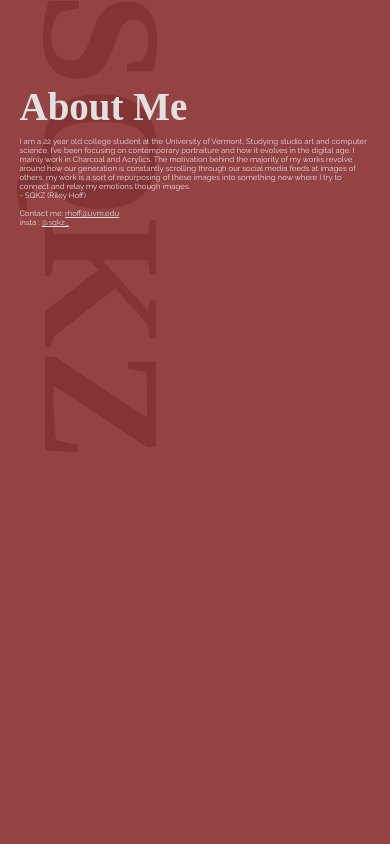
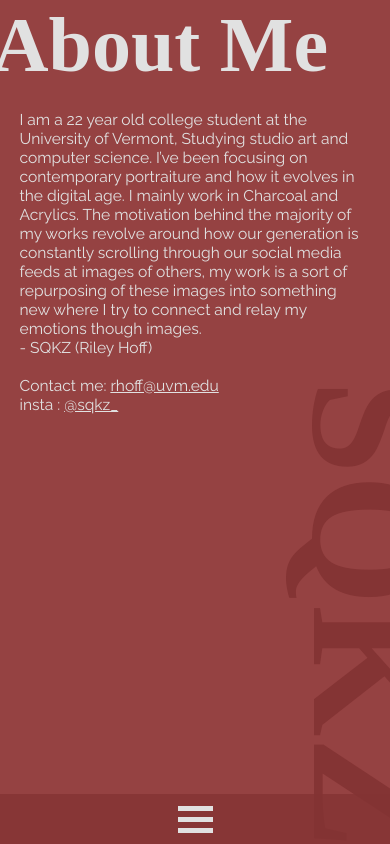
Before and after one commit to rileyhoff/sqkz_portfolio, a PHP site: page /aboutMe.php in a window 390 px wide. Run offline with PHP 8.4, Linux system fonts and the light colour scheme; some web fonts are replaced.

Commit message:
add style for mobile layouts/navigation

```diff
--- a/nav.php
+++ b/nav.php
@@ -18,5 +18,6 @@
             <img src="images/instaIcon.png" alt="instagram" id="insta">
         </a>
     </div>
+    <div id="navMblBottom" class="navMblBottom"></div>
     <div id="navMblOverlay" class="navMblOverlay"></div>
 </nav>
--- a/script.js
+++ b/script.js
@@ -41,4 +41,5 @@ function mobileIcon(x) {
     x.classList.toggle("change");
     document.getElementById("navMblOverlay").classList.toggle("show");
     document.getElementById("upperNav").classList.toggle("show");
+    document.getElementById("navMblBottom").classList.toggle("show");
 }
--- a/style.css
+++ b/style.css
@@ -340,6 +340,7 @@ body.altPage h2{
     font-family: 'Rozha One', serif;
     font-size: 10vw;
     margin: 10vh 0 0 0;
+    z-index: -10;
 }
 body.altPage p{
     font-family: 'Raleway', sans-serif;
@@ -391,12 +392,30 @@ html.is-animating .transition-swipe{
     nav div#lowerNav{
         display: none;
     }
+    div#navMblBottom {
+        width: 100vw;
+        position: fixed;
+        bottom: 0;
+        left: 0;
+        height: 50px;
+        background-color: #E1E1E1;
+        opacity: .8;
+        z-index: 300;
+    }
+    body.altPage div#navMblBottom{
+        background-color: #843434;
+    }
+    div.navMblBottom.show {
+        display: none;
+    }
     nav div.mobileIcon {
         display: inline-block;
         cursor: pointer;
         position: fixed;
-        top: 3px;
-        right: 5vw;
+        bottom: 5px;
+        left: 50%;
+        margin-left: -17.5px;
+        z-index: 600;
     }
     .bar1, .bar2, .bar3 {
         width: 35px;
@@ -405,6 +424,9 @@ html.is-animating .transition-swipe{
         margin: 6px 0;
         transition: 0.4s;
       }
+    body.altPage .bar1, body.altPage .bar2, body.altPage .bar3{
+          background-color: #E1E1E1;
+    }
       /* Rotate first bar */
     .change .bar1 {
         -webkit-transform: rotate(-45deg) translate(-9px, 6px) ;
@@ -426,11 +448,24 @@ html.is-animating .transition-swipe{
         display: none;
     }
     h1 {
+        position: fixed;
         top: -15px;
+        left: 50%;
+        margin-left: -67px;
         display: inline-block;
-        padding-left: 5vw;
         font-size: 40pt;
+        z-index: 150;
+    }
+    h1.verticalTitle{
         position: fixed;
+        top: -15px;
+        left: 50%;
+        margin-left: -67px;
+        display: inline-block;
+        font-size: 40pt;
+        z-index: 150;
+        writing-mode: horizontal-tb;
+        color: #843434;
     }
 
     div.navMblOverlay {
@@ -441,7 +476,6 @@ html.is-animating .transition-swipe{
         position: absolute;
         top:-10vh;
         left: -100vw;
-        z-index: -100;
         transform: scaleY(0);
         -webkit-transform:  scaleY(0);
         transform-origin: top;
@@ -454,12 +488,16 @@ html.is-animating .transition-swipe{
         transform: scaleY(1);
         -webkit-transform:  scaleY(1);
     }
+     body.altPage div.navMblOverlay {
+        background-color: #843434;
+    }
     ol.upperNav.show{
         display: block;
         position: fixed;
         top:80px;
         left: 0;
         width: 100%;
+        z-index: 10;
     }
     ol.upperNav.show li{
         padding: 5vh 0 5vh 0;
@@ -470,7 +508,49 @@ html.is-animating .transition-swipe{
     }
 
     /* index.php */
+    body{
+        margin: 0;
+    }
+    article#bodyVertical{
+        margin: 0;
+    }
+
+    article.art{
+        width: 100%;
+        margin: 0;
+    }
     div#scrollArrow{
         display: none;
     }
+    footer{
+        padding-bottom: 40px;
+    }
+    /* grid view */
+    article#bodyGrid {
+        margin: 70px 0  0  2vw;
+        padding: 0 0 52px 0;
+    }
+    article#bodyGrid article.art {
+        width: 32vw;
+        height: 32vw;
+        padding: .1%;
+        overflow: hidden;
+    }
+
+    /*alternative page*/
+    body.altPage h2{
+        font-size: 20vw;
+        margin: 0;
+        position: relative;
+        left: -2vw;
+    }
+    body.altPage p{
+        font-size: 4vw;
+        padding: 5vw;
+        margin: 0;
+    }
+    body.altPage h1#sqkzTitle.verticalTitle{
+        top: 45vh;
+        left: 70vw;
+    }
 }
```
